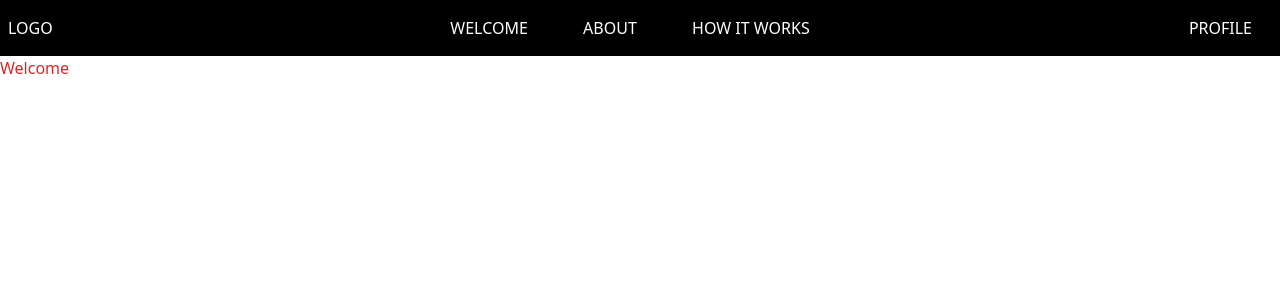
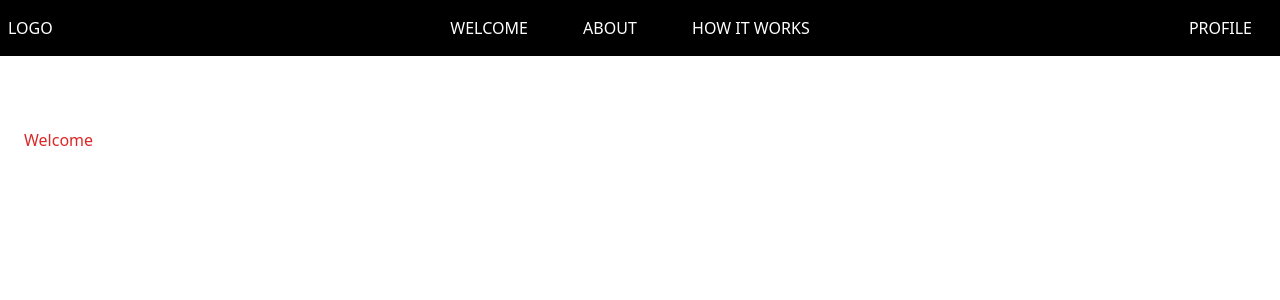
Before and after one commit to nishyjana/hireAI, a React (Create React App) app: page / in a window 1280 px wide. Shown: the top 300 px of the page. Built offline with nearby package versions, Linux system fonts and the light colour scheme.

Commit message:
FEAT: basic route with layout implementation

```diff
--- a/src/App.tsx
+++ b/src/App.tsx
@@ -1,14 +1,14 @@
 import React from "react";
-import { Route, BrowserRouter, Switch} from "react-router-dom";
+import { BrowserRouter, Switch } from "react-router-dom";
 import Welcome from "./component/Welcome";
-import RoutesWithLayout from "./routes/RoutesWithLayout";
+import ProtectedRoutesWithLayout from "./routes/RoutesWithLayout";
 
 function App() {
   return (
     <div>
       <BrowserRouter>
         <Switch>
-        <Route path="/" component={Welcome} />
+          <ProtectedRoutesWithLayout path="/" component={Welcome} />
         </Switch>
       </BrowserRouter>
     </div>
--- a/src/component/Welcome.tsx
+++ b/src/component/Welcome.tsx
@@ -1,10 +1,8 @@
 import React from "react";
-import NavBar from "../UI/NavBar";
 
 export default function Welcome() {
   return (
     <div>
-      <NavBar />
       <div className="mx-auto my-auto text-red-600">Welcome</div>
     </div>
   );
--- a/src/routes/RoutesWithLayout.tsx
+++ b/src/routes/RoutesWithLayout.tsx
@@ -1,13 +1,13 @@
-import React, { Component } from "react";
-import { Redirect, Route } from "react-router-dom";
+import React from "react";
+import { Route } from "react-router-dom";
 import NavBar from "../UI/NavBar";
 
-const ScreensWithNavAndSideBar = ({ children }:{children:any}) => (
+const ScreensWithNavAndSideBar = ({ children }: { children: any }) => (
   <>
     <div className="container w-screen h-screen">
       <div className="flex flex-row w-screen">
         <div className=" w-2/3 lg:w-3/4 xl:w-5/6">
-          <div className="fixed w-2/3 lg:w-3/4 xl:w-5/6 z-50 bg-white">
+          <div className="fixed w-full z-50 bg-white">
             <NavBar />
           </div>
 
@@ -18,7 +18,7 @@ const ScreensWithNavAndSideBar = ({ children }:{children:any}) => (
   </>
 );
 
-function ProtectedRoutesWithLayout({ component, ...restOfProps }:{component:Component, restOfProps:any}) {
+function ProtectedRoutesWithLayout({ component: Component, ...restOfProps }) {
   return (
     <Route
       {...restOfProps}
```
Also changed, not shown: tsconfig.json (+3 -9 lines), 1 other file (tests, documents, lock files or other folders).
